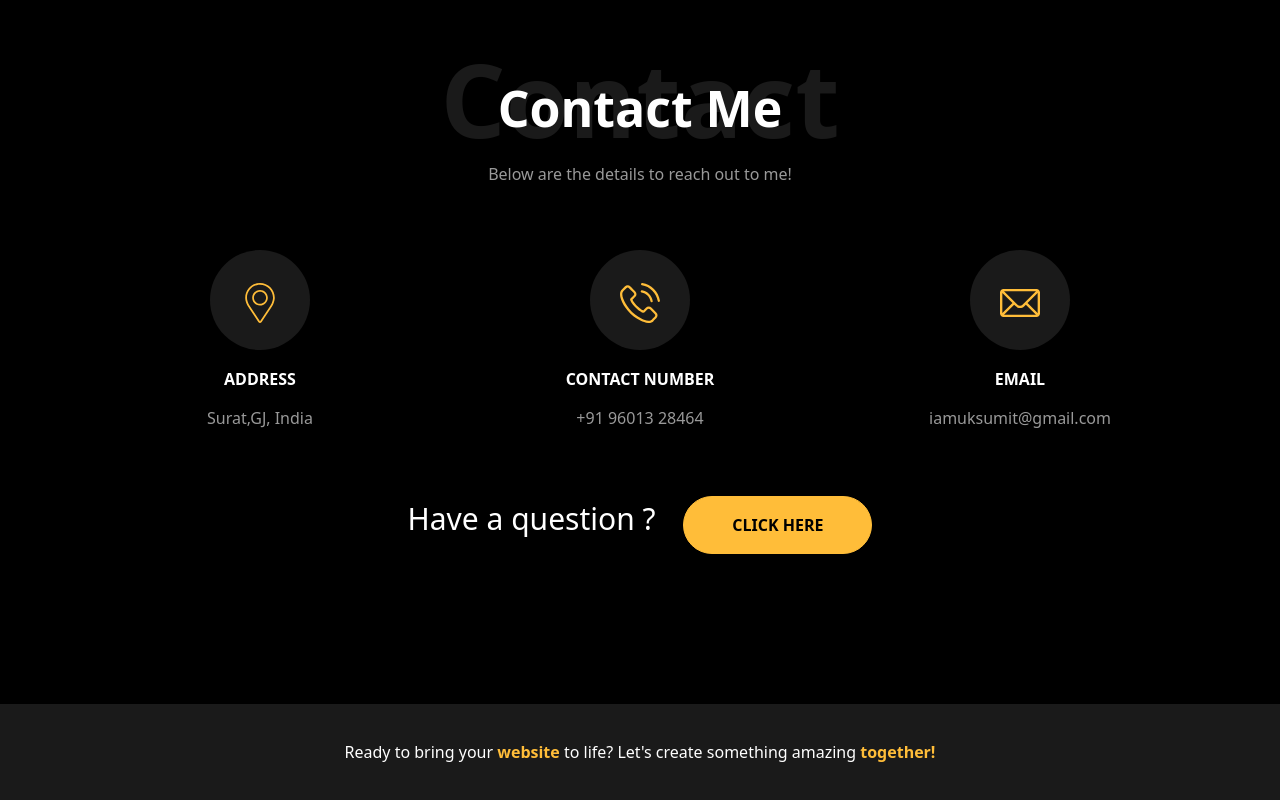
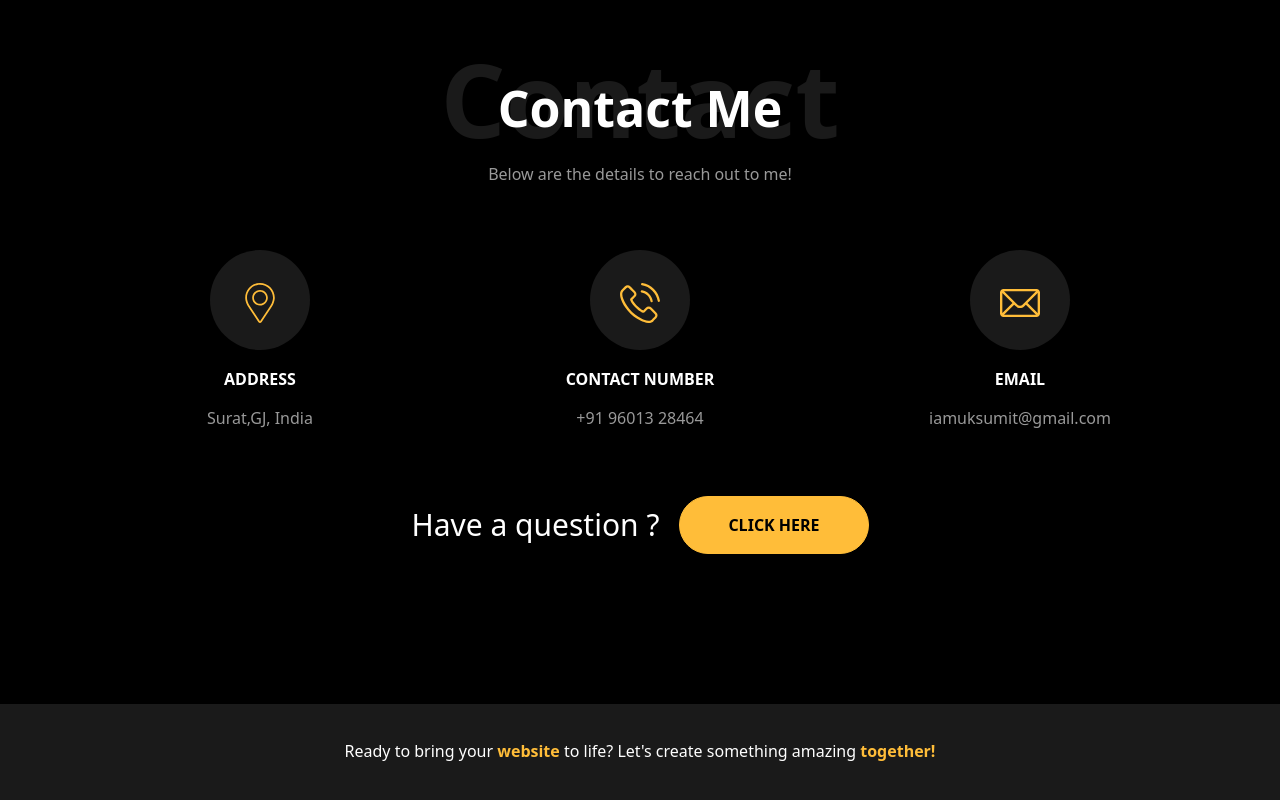
Before and after one commit to sumit-umak/port-2, a plain HTML site: page index.html in a window 1280 px wide. Shown: the part 5420-6220 px from the top of the page. Drawn offline with nearby package versions, Linux system fonts and the light colour scheme.

Commit message:
Update style.css

```diff
--- a/style.css
+++ b/style.css
@@ -493,6 +493,12 @@ footer p span{
   font-weight: 500;
   color: #fff;
 }
+
+.form-section{
+display:flex;
+  justify-content: center;
+  align-items: center;
+}
 .form-section a{
   margin-left: 20px;
 }
```
